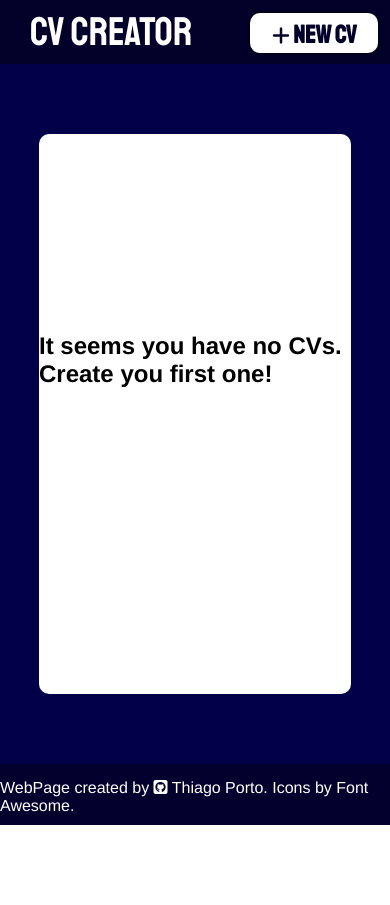
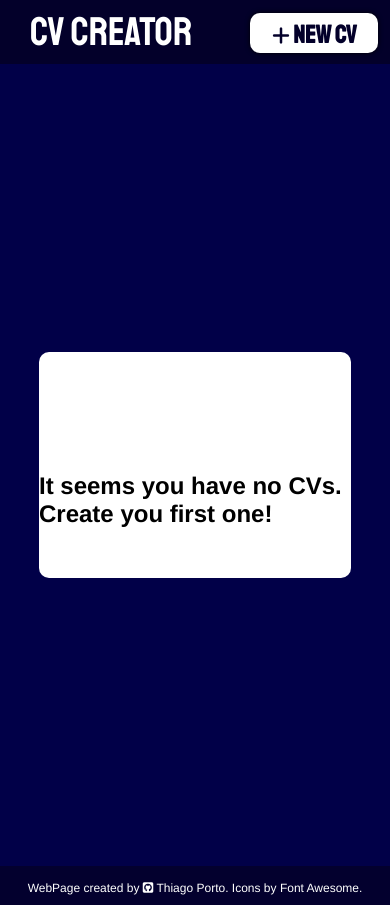
Before and after one commit to thiago-porto25/cv-project, a React (Create React App) app: page / in a window 390 px wide. Before the commit the page ends 844 px from the top, so only its background shows below. Built offline with nearby package versions, Linux system fonts and the light colour scheme.

Commit message:
add flexibility for mobiles

```diff
--- a/src/components/CvItem/styles/CvItem.js
+++ b/src/components/CvItem/styles/CvItem.js
@@ -59,8 +59,10 @@ export const Text = styled.p`
   font-size: 30px;
   font-weight: bold;
   margin-left: 20px;
+  margin-top: 40px;
   pointer-events: none;
-  white-space: nowrap;
-  overflow: hidden;
-  text-overflow: ellipsis;
+
+  @media (max-width: 500px) {
+    font-size: 25px;
+  }
 `
--- a/src/components/Footer/styles/Footer.js
+++ b/src/components/Footer/styles/Footer.js
@@ -2,6 +2,15 @@ import styled from 'styled-components'
 
 export const Container = styled.footer`
   background-color: #03002e;
+
+  @media (max-width: 500px) {
+    font-size: 14px;
+  }
+
+  @media (max-width: 400px) {
+    font-size: 12px;
+    text-align: center;
+  }
 `
 
 export const Link = styled.a`
--- a/src/pages/Home.js
+++ b/src/pages/Home.js
@@ -11,6 +11,11 @@ const CvsContainer = styled.div`
   width: 90%;
   margin-left: 10px;
   margin-right: 10px;
+
+  @media (max-width: 450px) {
+    grid-template-columns: 1fr;
+    grid-template-rows: 1fr 1fr 1fr 1fr;
+  }
 `
 
 const EmptyMessage = styled.h1`
@@ -25,7 +30,13 @@ const HomeBg = styled.section`
   align-items: center;
   background-color: #010048;
   height: 87.3%;
-  min-height: 500px;
+  @media (max-width: 450px) {
+    height: fit-content;
+  }
+
+  @media (max-width: 800px) {
+    min-height: 95vh;
+  }
 `
 
 const HomeContainer = styled.div`
@@ -38,6 +49,17 @@ const HomeContainer = styled.div`
   flex-direction: column;
   justify-content: space-around;
   align-items: center;
+  height: fit-content;
+  padding-top: 30px;
+  padding-bottom: 30px;
+
+  @media (max-width: 450px) {
+    height: fit-content;
+    margin-top: 40px;
+    margin-bottom: 40px;
+    padding-top: 20px;
+    padding-bottom: 20px;
+  }
 `
 
 export default function Home(props) {
```
